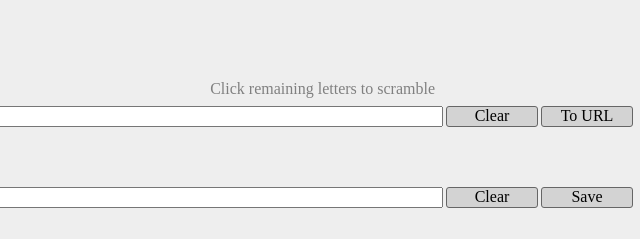
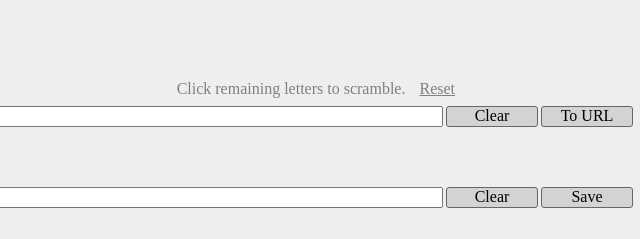
Before and after one commit to urbster1/anagram-assistant, a plain HTML site: page index.html in a window 1280 px wide. Shown: the top 239 px of the page, 405-1045 px from the left. Drawn offline with Linux system fonts and the light colour scheme.

Commit message:
add 'Reset'

```diff
--- a/anagrammer.js
+++ b/anagrammer.js
@@ -5,6 +5,7 @@ let status = document.getElementById("status");
 let phraseToAnagram = document.getElementById("phraseToAnagram");
 let anagramToMake = document.getElementById("anagramToMake");
 let anagramList = document.getElementById("anagramList");
+let reset = document.getElementById("reset");
 let allShown = false;
 
 phraseToAnagram.addEventListener("keyup", () => setText());
@@ -26,6 +27,11 @@ document.getElementById("save").addEventListener("click", () => {
   save();
   eraseText("anagramToMake");
   setText();
+});
+reset.addEventListener("click", () => {
+  eraseText("phraseToAnagram");
+  eraseText("anagramToMake");
+  window.location.href = `${window.location.protocol}//${window.location.host}${window.location.pathname}`;
 });
 
 const alphabet = "abcdefghijklmnopqrstuvwxyz".split("");
--- a/index.html
+++ b/index.html
@@ -89,13 +89,21 @@
         margin-left: 10px;
         color:#103080;
       }
+      #reset {
+        text-decoration: underline;
+        margin-left: 10px;
+      }
+      #reset:hover {
+        cursor: pointer;
+      }
     </style>
   </head>
   <body>
     <div class="wrapper">
       <h1>Anagram Assistant</h1>
-      <div style="float: right; margin-right: 30%; color: gray;">
-        Click remaining letters to scramble
+      <div style="float: right; margin-right: 28%; color: gray;">
+        Click remaining letters to scramble.
+        <span id="reset">Reset</span>
       </div>
       <p>Phrase to anagram</p>
       <div class="container">
```
